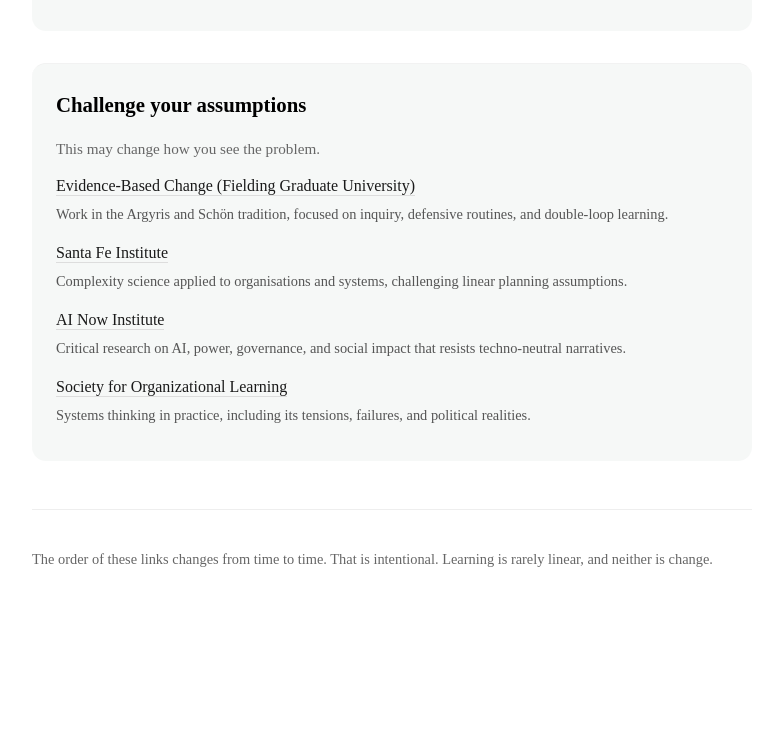
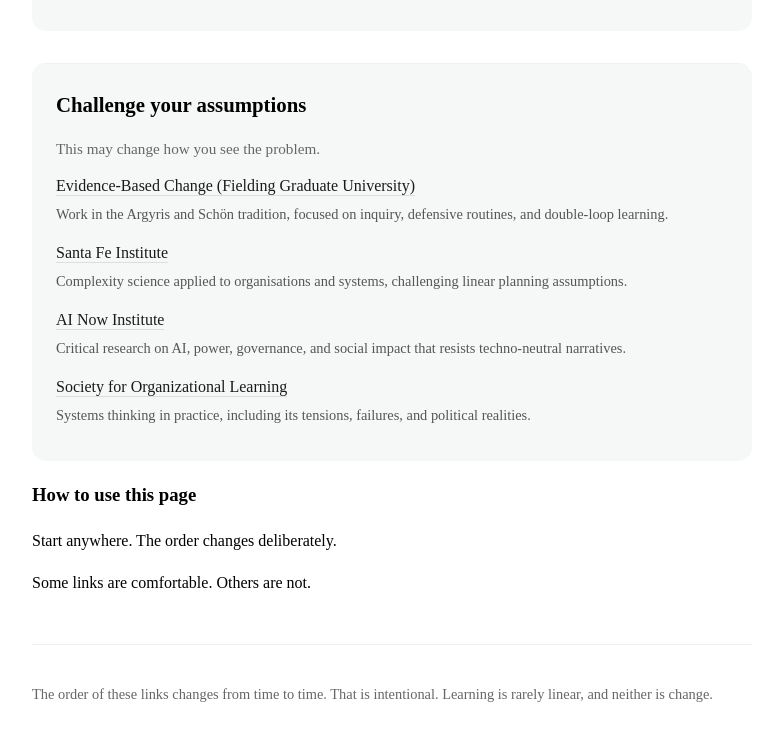
Before and after one commit to martbeat/emote.ltd, a plain HTML site: page reading.html in a window 1280 px wide. Shown: the part 1104-1844 px from the top of the page, without its empty margins (248-1019 px from the left). Before the commit the page ends 1746 px from the top, so only its background shows below. Drawn offline with Linux system fonts and the light colour scheme.

Commit message:
Update reading.html adds a side panel

```diff
--- a/reading.html
+++ b/reading.html
@@ -30,8 +30,19 @@
     </p>
   </section>
 
+<div class="reading-layout">
+  <div class="reading-main">
+
   <!-- JS will render sections here -->
   <div id="reading-content"></div>
+  </div>
+
+  <aside class="reading-aside">
+    <h3>How to use this page</h3>
+    <p>Start anywhere. The order changes deliberately.</p>
+    <p>Some links are comfortable. Others are not.</p>
+  </aside>
+</div>
 
   <footer class="reading-footer">
     <p>
```
